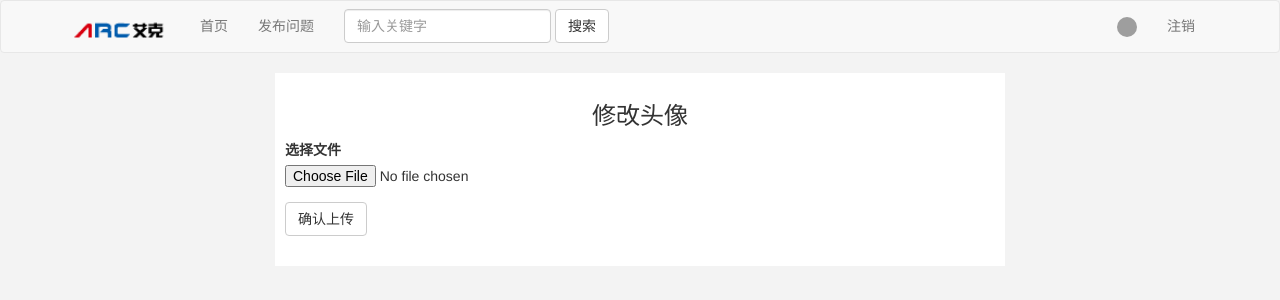
After one commit to lymadalin/arcqa, a Flask app: page /edit_avatar in a window 1280 px wide. The commit adds this page. Shown: the top 300 px of the page. Run offline with Flask 2, Linux system fonts and the light colour scheme; the visitor is signed in with stand-in values (Sample User, id 1); data comes from the database, SQL or seed files in the repository; some libraries are stand-ins or nearby versions; grey boxes are pictures that could not be loaded.

Commit message:
实现头像修改功能

```diff
--- a/config.py
+++ b/config.py
@@ -18,6 +18,6 @@ SQLALCHEMY_DATABASE_URI = "{}+{}://{}:{}@{}:{}/{}?charset=utf8".format(DIALECT,
 
 SQLALCHEMY_TRACK_MODIFICATIONS = False
 
-UPLOADED_PHOTOS_DEST = os.path.abspath(os.path.join(os.getcwd(), "/static/avatar"))
+UPLOADED_PHOTOS_DEST = os.path.abspath(os.path.join(os.getcwd(), "static/avatar"))
 
-FLASKY_QUESTIONS_PER_PAGE = 2
+FLASKY_QUESTIONS_PER_PAGE = 5
--- a/excts.py
+++ b/excts.py
@@ -1,3 +1,5 @@
 from flask_sqlalchemy import SQLAlchemy
+from flask_uploads import UploadSet, IMAGES
 
 db = SQLAlchemy()
+photos = UploadSet('photos', IMAGES)
--- a/myforms.py
+++ b/myforms.py
@@ -1,6 +1,8 @@
 from wtforms import StringField, PasswordField, SubmitField, FileField
 from wtforms.validators import DataRequired, EqualTo
 from flask_wtf import FlaskForm
+from flask_wtf.file import FileField, FileAllowed, FileRequired
+from excts import photos
 from flask_pagedown.fields import PageDownField
 
 
@@ -17,3 +19,10 @@ class QuestionForm(FlaskForm):
     title = StringField('标题', validators=[DataRequired()])
     body = PageDownField("内容", validators=[DataRequired()])
     submit = SubmitField('提交')
+
+
+class UploadForm(FlaskForm):
+    photo = FileField(validators=[
+        FileAllowed(photos, u'只能上传图片！'),
+        FileRequired(u'请选择一个头像吧！')], label='选择文件')
+    submit = SubmitField(u'确认上传', render_kw={"class": "btn btn-primary"})
--- a/qaapp.py
+++ b/qaapp.py
@@ -1,13 +1,12 @@
 from flask import Flask, render_template, session, request, redirect, url_for, flash
 import config
 from models import User, Question, Answer
-from excts import db
+from excts import db, photos
 from decorators import login_required
 from flask_bootstrap import Bootstrap
-from myforms import PersonalForm, QuestionForm
-from flask_uploads import UploadSet, configure_uploads, IMAGES, patch_request_class
+from myforms import PersonalForm, QuestionForm, UploadForm
 from flask_pagedown import PageDown
-
+from flask_uploads import configure_uploads, patch_request_class
 
 app = Flask(__name__)
 app.config.from_object(config)
@@ -19,7 +18,7 @@ bootstrap = Bootstrap(app)
 pagedown = PageDown()
 pagedown.init_app(app)
 
-photos = UploadSet('photos', IMAGES)
+
 configure_uploads(app, photos)
 patch_request_class(app)
 
@@ -98,6 +97,25 @@ def personal():
     return render_template('personal.html', user=user)
 
 
+@app.route('/edit_avatar', methods=['GET', 'POST'])
+@login_required
+def edit_avatar():
+    form = UploadForm()
+    if form.validate_on_submit():
+        filename = photos.save(form.photo.data)
+        file_url = photos.url(filename)
+        user_id = session.get('user_id')
+        user = User.query.filter(User.id == user_id).first()
+        user.avatar = file_url
+        db.session.add(user)
+        db.session.commit()
+        flash('头像修改成功！')
+        return redirect(url_for('personal'))
+    return render_template('edit_avatar.html', form=form)
+
+
+
+
 @app.route('/question/', methods=['GET', 'POST'])
 @login_required
 def question():
--- a/static/css/base.css
+++ b/static/css/base.css
@@ -27,3 +27,11 @@ body{
     padding: 10px;
     horiz-align: center;
 }
+
+.personal_avatar {
+    width: 20px;
+    height: 20px;
+    -webkit-border-radius: 50%;
+    -moz-border-radius: 50%;
+    border-radius: 50%;
+}
--- a/static/css/personal.css
+++ b/static/css/personal.css
@@ -5,11 +5,14 @@
 }
 
 .avatar-group .avatar {
-    width: 150px;
+    width: 100px;
     height: 100px;
     -webkit-border-radius: 50%;
     -moz-border-radius: 50%;
     border-radius: 50%;
+    margin-left: 10px;
+    margin-top: 10px;
+    margin-right: 10px;
 
 }
 
--- a/templates/_macros.html
+++ b/templates/_macros.html
@@ -17,7 +17,7 @@
                     </li>
                 {% endif %}
             {% else %}
-                <li class="disabled"><a href="#">&helip;</a></li>
+                <li class="disabled"><a href="#">&hellip;</a></li>
             {% endif %}
         {% endfor %}
 
--- a/templates/base.html
+++ b/templates/base.html
@@ -50,7 +50,11 @@
                 </form>
                 <ul class="nav navbar-nav navbar-right">
                     {% if user %}
-                        <li><a href="{{ url_for('personal') }}">{{ user.username }}</a></li>
+                        <li>
+                            <a href="{{ url_for('personal') }}">
+                                <img src="{{ user.avatar }}" alt="{{ user.username }}" class="avatar">
+                            </a>
+                        </li>
                         <li><a href="{{ url_for('logout') }}">注销</a></li>
                     {% else %}
                         <li><a href="{{ url_for('login') }}">登录</a></li>
--- /dev/null
+++ b/templates/edit_avatar.html
@@ -0,0 +1,18 @@
+{% extends 'mybase.html' %}
+{% import "bootstrap/wtf.html" as wtf %}
+
+{% block title %}
+    编辑头像{{ super() }}
+{% endblock %}
+
+{% block head %}
+    {{ super() }}
+    <link rel="stylesheet" href="{{ url_for('static', filename='css/question.css') }}">
+{% endblock %}
+
+{% block main %}
+    <h3 class="page-title">修改头像</h3>
+    <div>
+        {{ wtf.quick_form(form) }}
+    </div>
+{% endblock %}
--- a/templates/mybase.html
+++ b/templates/mybase.html
@@ -47,7 +47,11 @@
                 </form>
                 <ul class="nav navbar-nav navbar-right">
                     {% if user %}
-                        <li><a href="{{ url_for('personal') }}">{{ user.username }}</a></li>
+                        <li>
+                            <a href="{{ url_for('personal') }}">
+                                <img src="{{ user.avatar }}" alt="{{ user.username }}" class="personal_avatar">
+                            </a>
+                        </li>
                         <li><a href="{{ url_for('logout') }}">注销</a></li>
                     {% else %}
                         <li><a href="{{ url_for('login') }}">登录</a></li>
--- a/templates/personal.html
+++ b/templates/personal.html
@@ -14,7 +14,9 @@
 {% block main %}
     {#    {{ wtf.quick_form(form) }}#}
     <div class="avatar-group">
-        <img src="{{ user.avatar }}" alt="用户头像" class="avatar">
+        <a href="{{ url_for('edit_avatar') }}">
+            <img src="{{ user.avatar }}" alt="用户头像" class="avatar">
+        </a>
     </div>
     <div class="info-group">
         <h1 class="user-title">
```
Also changed, not shown: static/css/index.css (line endings or trailing spaces).
